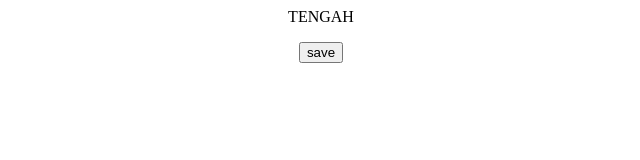
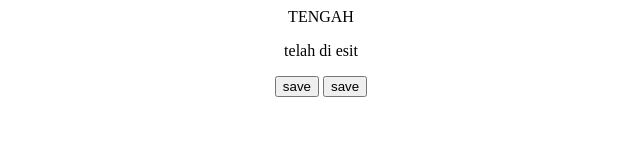
Before and after one commit to vercelsatu/Lat1, a plain HTML site: page index.html in a window 1280 px wide. Shown: the whole page, without its empty margins (319-959 px from the left). Drawn offline with Linux system fonts and the light colour scheme.

Commit message:
Update index.html

```diff
--- a/index.html
+++ b/index.html
@@ -1,7 +1,10 @@
 <html>
 <center>
 <p> TENGAH </p>
+<p> telah di esit</p>
 
+<button> save
+</button>
 <button> save
 </button>
 </center>
```
